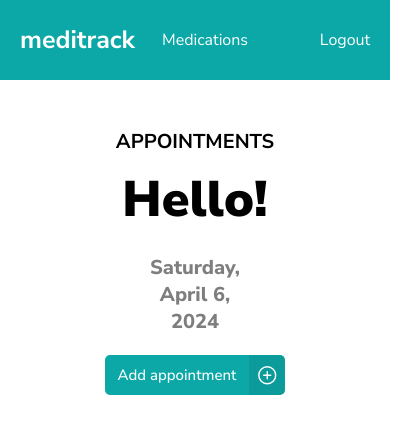
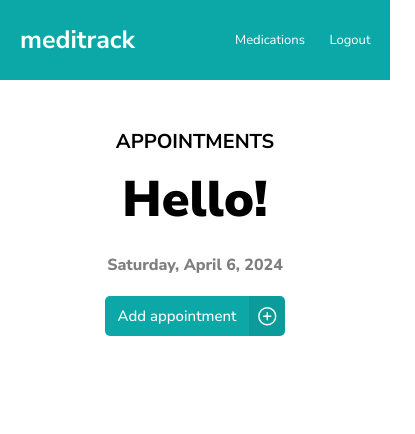
Before and after one commit to ambersanti1/meditrack-application, a website: page public/pages/appointments.html in a window 390 px wide. Shown: the whole page, 415 px wide, since content can reach past the window. Drawn offline with nearby package versions, Linux system fonts and the light colour scheme; some packages are replaced by stand-ins of ours; files that its build step writes are made by us from their sources; no server answers; a web font is replaced by a local one.

Commit message:
Resize header fonts and form width

```diff
--- a/public/assests/style/med-style.css
+++ b/public/assests/style/med-style.css
@@ -535,6 +535,7 @@ input::placeholder {
   header h1 {
     font-size: 25px;
   }
+
   li, a {
   font-family: 'Nunito Sans', sans-serif;
   font-size: 14px;
@@ -543,26 +544,28 @@ input::placeholder {
   list-style: none;
 }
 
-.nav_links li a:hover {
-  font-weight: bold;
-}
-
 }
 @media(max-width: 770px) {
   ul {
   display: flex;
   justify-content: center;
   align-items: center;
+  font-size: 10px;
 }
 .nav_links li {
   display: inline-block;
-  width: 120px;
+  width: 80px;
   text-align: center;
-  margin: 10px;
+  margin: 0;
   height: 80px;
   display: flex;
   justify-content: center;
   align-items: center;
+}
+
+.nav_links li a,
+.nav_links #logout{
+  font-size:13px;
 }
 
   .med-big-text {
@@ -579,8 +582,9 @@ input::placeholder {
   .med-big-text h4{
     font-size: 50px;
 }
-  .med-big-text h3 #current-date{
+  .med-big-text #current-date{
     font-size: 16px;
+    width: 200px;
 }
   .med-big-text h2{
     font-size: 20px;
@@ -606,7 +610,7 @@ input::placeholder {
 
 /* FORM */
   .container{
-  width: 380px;
+  width: 350px;
   background-color: #fff;
   padding: 1rem 0 1rem 0;
   border-radius: 5px;
@@ -615,6 +619,7 @@ input::placeholder {
   justify-content: center;
   align-items: center;
   position: static;
+  margin:0;
 }
 
 /* Title of the form */
--- a/public/assests/style/start-page.css
+++ b/public/assests/style/start-page.css
@@ -247,7 +247,7 @@ header {
   padding: 0 1rem 0 1rem;
   height: 60px;
   border-radius: 0;
-    top: 0rem;
+  top: 0rem;
 }
 
 header h2 {
```
